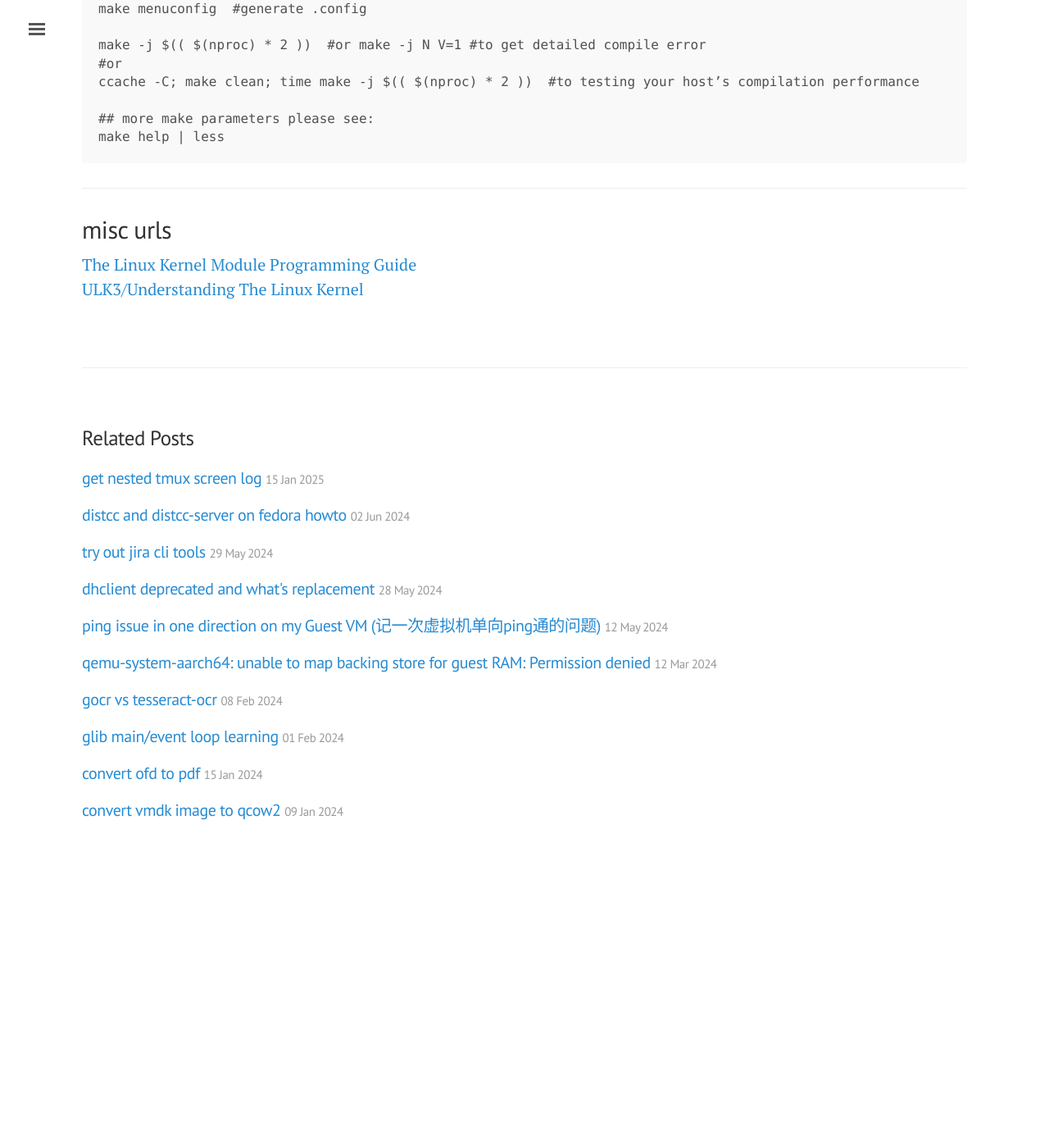
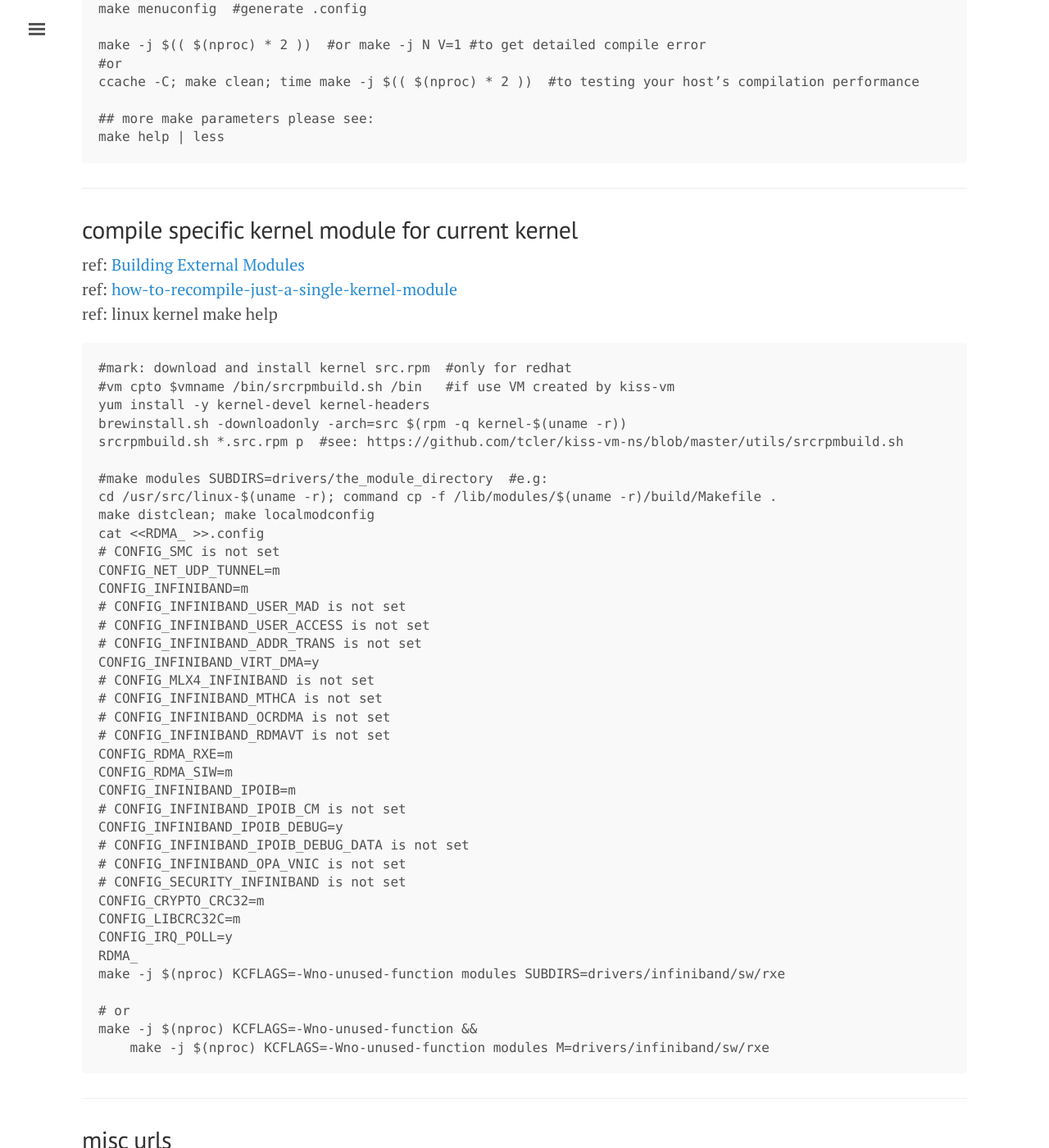
Before and after one commit to tcler/tcler.github.io, a Jekyll site: the page built from _posts/2024-01-12-compile-linux-upstream-kernel.md, in a window 1280 px wide and 1400 px high, scrolled down 1448 px. Shown: the whole window at 82% size. Built offline with Jekyll 4.4.1, drawn with Linux system fonts in a browser that asks for light colours; before the commit the page ends 2509 px from its top, so only the background shows below that; some of the changed text lies outside the part shown.

Commit message:
Update 2024-01-12-compile-linux-upstream-kernel.md
add content about compile specific kernel module for current kernel

````diff
--- a/_posts/2024-01-12-compile-linux-upstream-kernel.md
+++ b/_posts/2024-01-12-compile-linux-upstream-kernel.md
@@ -54,6 +54,53 @@ make help | less
 ```
 
 ---
+## compile specific kernel module for current kernel
+ref: [Building External Modules](https://docs.kernel.org/kbuild/modules.html)
+ref: [how-to-recompile-just-a-single-kernel-module](https://stackoverflow.com/questions/8744087/how-to-recompile-just-a-single-kernel-module)
+ref: linux kernel make help
+```
+#mark: download and install kernel src.rpm  #only for redhat
+#vm cpto $vmname /bin/srcrpmbuild.sh /bin   #if use VM created by kiss-vm
+yum install -y kernel-devel kernel-headers
+brewinstall.sh -downloadonly -arch=src $(rpm -q kernel-$(uname -r))
+srcrpmbuild.sh *.src.rpm p  #see: https://github.com/tcler/kiss-vm-ns/blob/master/utils/srcrpmbuild.sh
+
+#make modules SUBDIRS=drivers/the_module_directory  #e.g:
+cd /usr/src/linux-$(uname -r); command cp -f /lib/modules/$(uname -r)/build/Makefile .
+make distclean; make localmodconfig
+cat <<RDMA_ >>.config
+# CONFIG_SMC is not set
+CONFIG_NET_UDP_TUNNEL=m
+CONFIG_INFINIBAND=m
+# CONFIG_INFINIBAND_USER_MAD is not set
+# CONFIG_INFINIBAND_USER_ACCESS is not set
+# CONFIG_INFINIBAND_ADDR_TRANS is not set
+CONFIG_INFINIBAND_VIRT_DMA=y
+# CONFIG_MLX4_INFINIBAND is not set
+# CONFIG_INFINIBAND_MTHCA is not set
+# CONFIG_INFINIBAND_OCRDMA is not set
+# CONFIG_INFINIBAND_RDMAVT is not set
+CONFIG_RDMA_RXE=m
+CONFIG_RDMA_SIW=m
+CONFIG_INFINIBAND_IPOIB=m
+# CONFIG_INFINIBAND_IPOIB_CM is not set
+CONFIG_INFINIBAND_IPOIB_DEBUG=y
+# CONFIG_INFINIBAND_IPOIB_DEBUG_DATA is not set
+# CONFIG_INFINIBAND_OPA_VNIC is not set
+# CONFIG_SECURITY_INFINIBAND is not set
+CONFIG_CRYPTO_CRC32=m
+CONFIG_LIBCRC32C=m
+CONFIG_IRQ_POLL=y
+RDMA_
+make -j $(nproc) KCFLAGS=-Wno-unused-function modules SUBDIRS=drivers/infiniband/sw/rxe
+
+# or
+make -j $(nproc) KCFLAGS=-Wno-unused-function &&
+    make -j $(nproc) KCFLAGS=-Wno-unused-function modules M=drivers/infiniband/sw/rxe
+```
+
+
+---
 ## misc urls
 [The Linux Kernel Module Programming Guide](https://sysprog21.github.io/lkmpg/)
 [ULK3/Understanding The Linux Kernel](https://www.cs.utexas.edu/~rossbach/cs380p/papers/ulk3.pdf)
````
Also changed, not shown: other parts of _posts/2024-01-12-compile-linux-upstream-kernel.md (+2 -2 lines).
